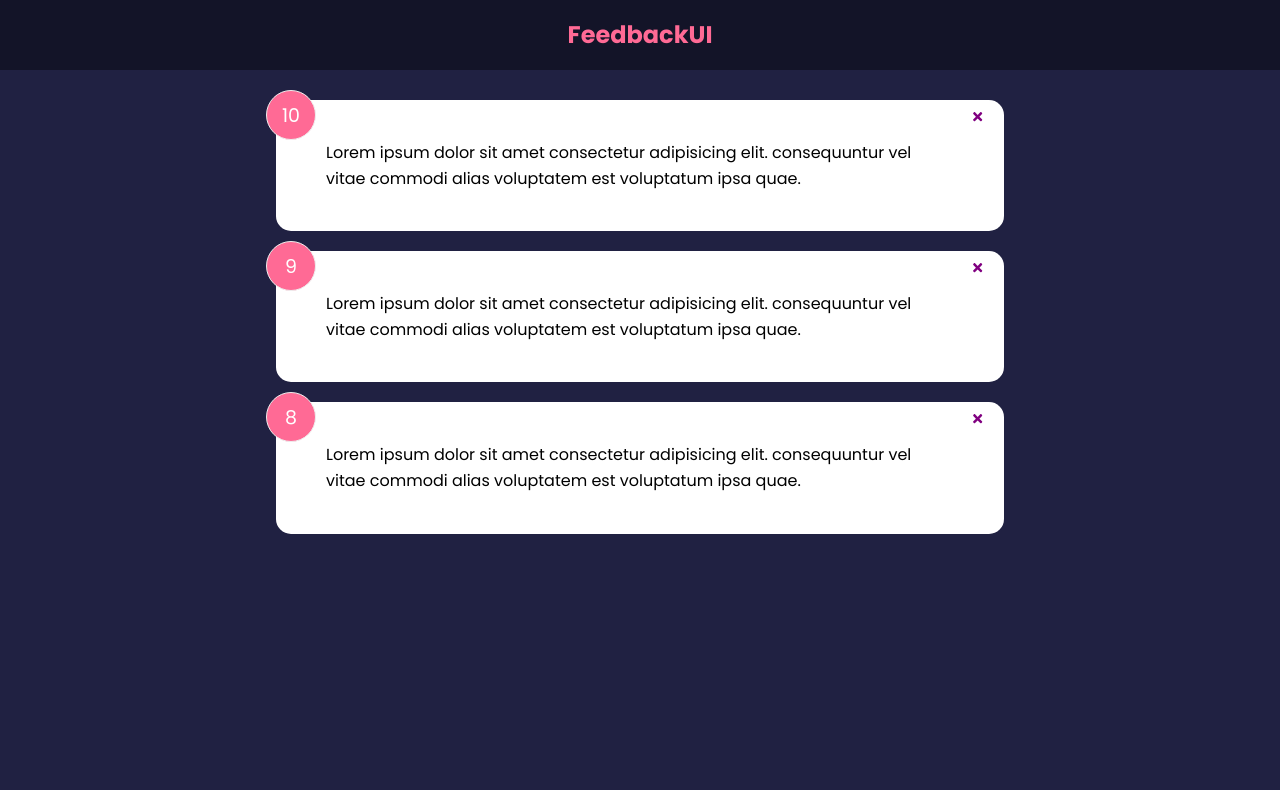
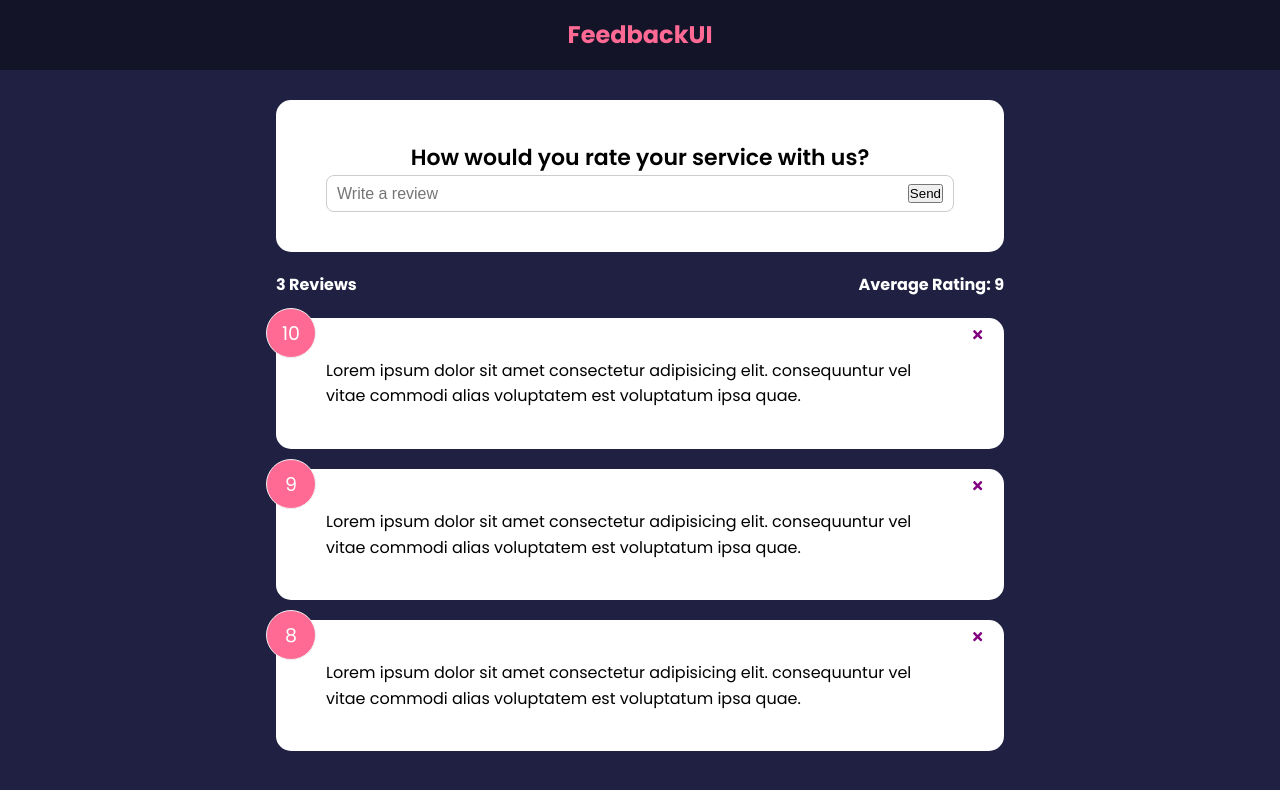
Before and after one commit to flip-in/feedback-app, a React (Create React App) app: page / in a window 1280 px wide. Shown: the top 790 px of the page. Built offline with nearby package versions, Linux system fonts and the light colour scheme.

Commit message:
added form component

```diff
--- a/src/App.js
+++ b/src/App.js
@@ -1,7 +1,9 @@
 import { useState } from "react";
 import Header from "./components/Header";
 import FeedbackList from "./components/FeedbackList";
+import FeedbackStats from "./components/FeedbackStats";
 import FeedbackData from "./data/FeedbackData";
+import FeedbackForm from "./components/FeedbackForm";
 
 function App() {
   const [feedback, setFeedback] = useState(FeedbackData);
@@ -16,6 +18,8 @@
     <>
       <Header />
       <div className="container">
+        <FeedbackForm />
+        <FeedbackStats feedback={feedback} />
         <FeedbackList feedback={feedback} handleDelete={deleteFeedback} />
       </div>
     </>
--- /dev/null
+++ b/src/components/FeedbackForm.jsx
@@ -0,0 +1,29 @@
+import { useState } from "react";
+import Card from "./shared/Card";
+
+function FeedbackForm() {
+  const [text, setText] = useState("");
+
+  const handleTextChange = (e) => {
+    setText(e.target.value);
+  };
+
+  return (
+    <Card>
+      <form>
+        <h2>How would you rate your service with us?</h2>
+        {/*Todo: - rating select component */}
+        <div className="input-group">
+          <input
+            onChange={handleTextChange}
+            type="text"
+            placeholder="Write a review"
+            value={text}
+          />
+          <button type="submit">Send</button>
+        </div>
+      </form>
+    </Card>
+  );
+}
+export default FeedbackForm;
--- /dev/null
+++ b/src/components/FeedbackStats.jsx
@@ -0,0 +1,24 @@
+import PropTypes from "prop-types";
+
+function FeedbackStats({ feedback }) {
+  // Calculate Ratings Average
+  let average =
+    feedback.reduce((acc, cur) => {
+      return acc + cur.rating;
+    }, 0) / feedback.length;
+
+  average = average.toFixed(1).replace(/[.,]0$/, "");
+
+  return (
+    <div className="feedback-stats">
+      <h4>{feedback.length} Reviews</h4>
+      <h4>Average Rating: {isNaN(average) ? 0 : average}</h4>
+    </div>
+  );
+}
+
+FeedbackStats.propTypes = {
+  feedback: PropTypes.array.isRequired,
+};
+
+export default FeedbackStats;
```
